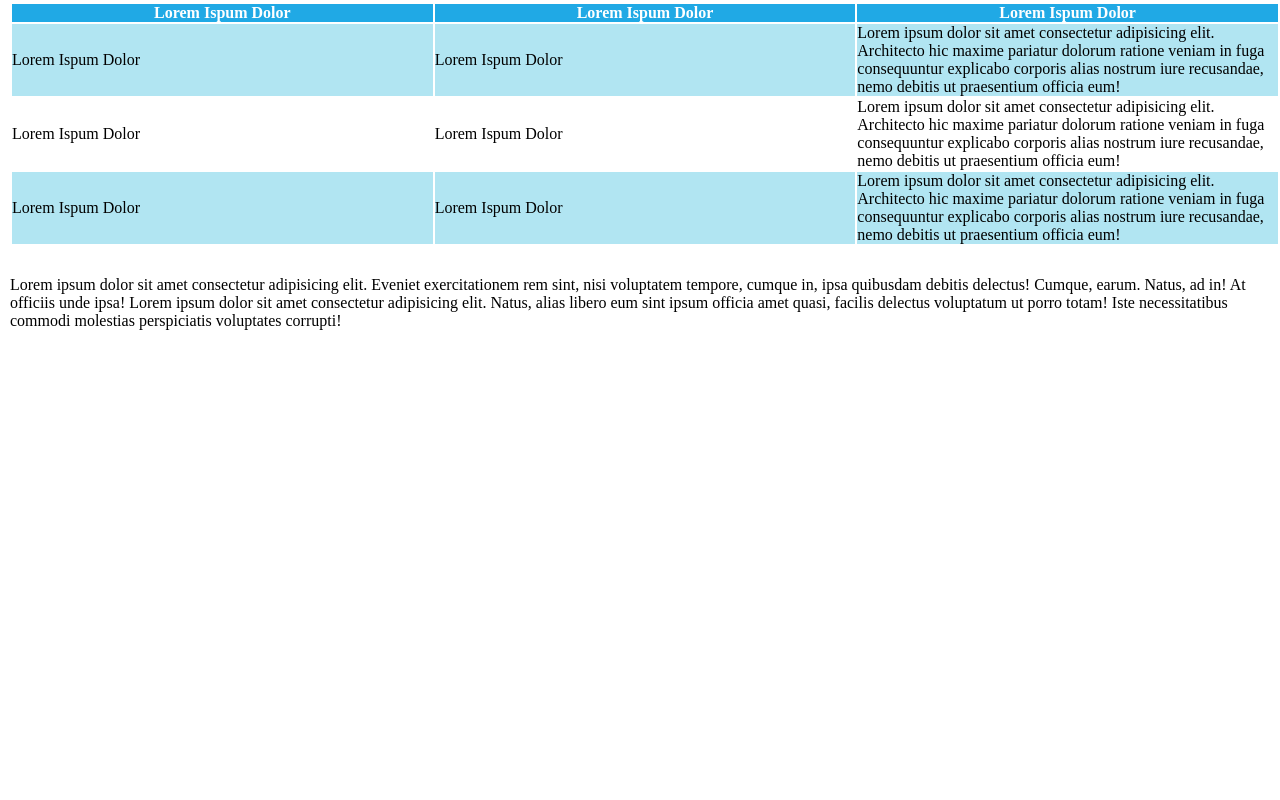
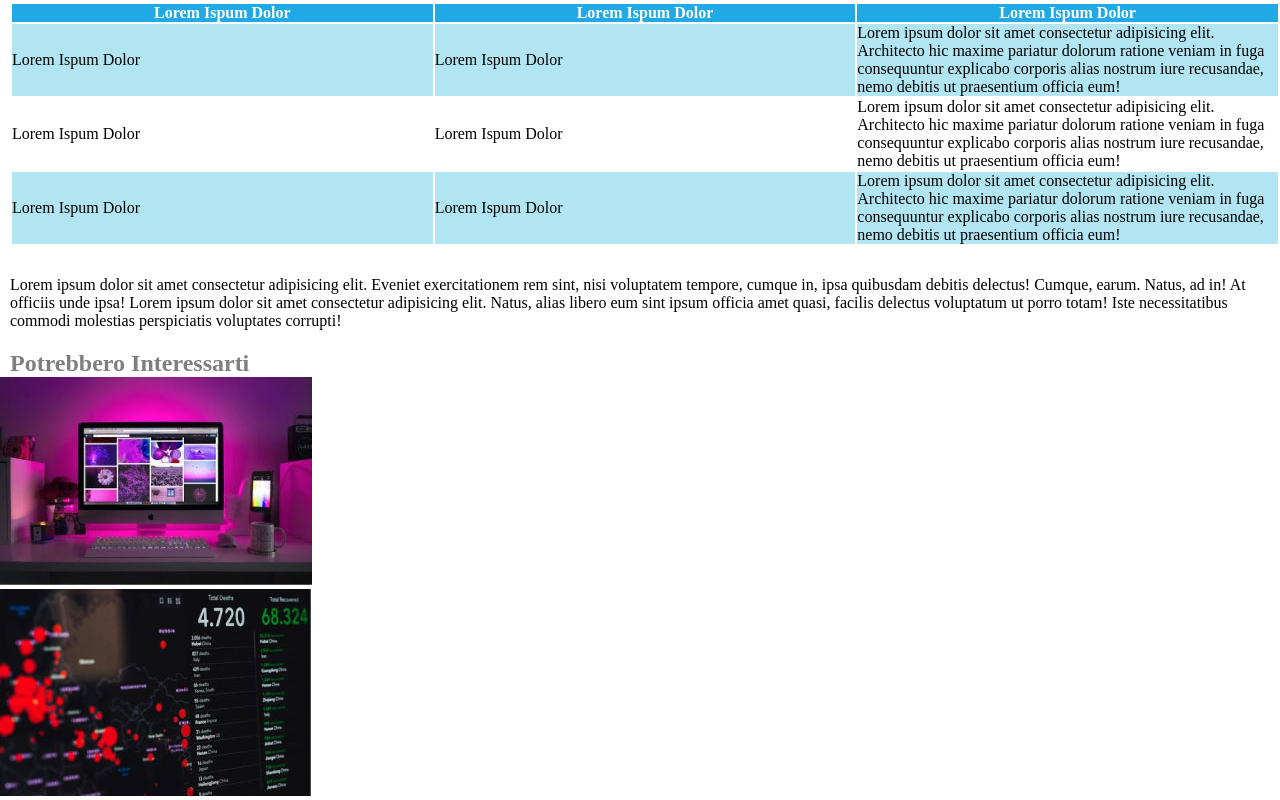
Before and after one commit to AndreaC25/html-css-booleaner, a plain HTML site: page index.html in a window 1280 px wide. Shown: the part 816-1616 px from the top of the page. Before the commit the page ends 1146 px from the top, so only its background shows below. Drawn offline with Linux system fonts and the light colour scheme.

Commit message:
Paragrafo 2 e sezione interessi

```diff
--- a/index.html
+++ b/index.html
@@ -118,8 +118,22 @@
     </p>
 </section>
 
+<!--Secione interessi-->
+
+<h2>
+    Potrebbero Interessarti
+</h2>
+
+<div class="spazio">
+    <img src="img/monitor.jpg" alt="Schermo">
 
 
+</div>
+
+<div class="spazio">
+    <img src="img/graph.jpg" alt="Grafico">
+
+</div>
 
 
 
--- a/style.css
+++ b/style.css
@@ -64,3 +64,14 @@
    }
 
    /*fine tabella*/
+
+   h2{
+    width: 300px;
+    margin-top: 20px;
+    margin-left: 10px;
+    color: #7F7F7F;
+   }
+
+   .spazio{
+    display: block;
+   }
```
